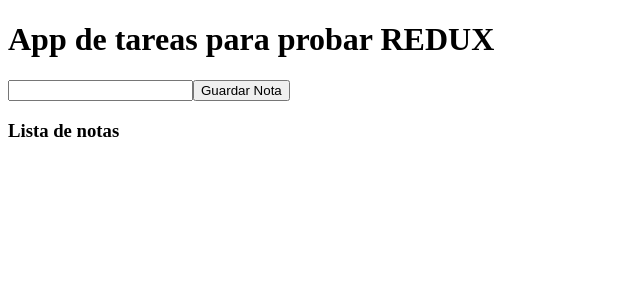
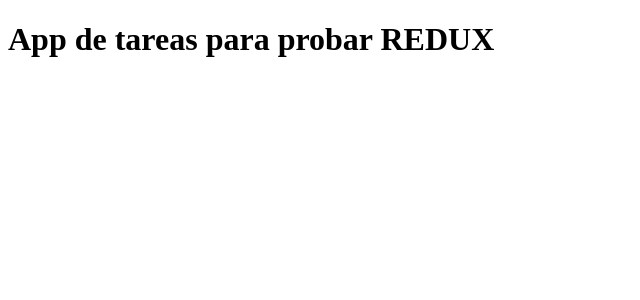
Before and after one commit to emisua/React-Redux-CRUD, a React (Vite) app: page / in a window 1280 px wide. Shown: the top 300 px of the page, without its empty margins (0-640 px from the left). Built offline with nearby package versions, Linux system fonts and the light colour scheme.

Commit message:
Limpio el proyecto

```diff
--- a/src/App.jsx
+++ b/src/App.jsx
@@ -1,37 +1,7 @@
-import Nota from './components/Nota';
-import { useState } from 'react';
-import { useSelector, useDispatch } from 'react-redux';
-import { newNote } from './features/NotaSlice';
-
 function App() {
-  const notas = useSelector((state) => state.notas.listaNotas);
-  console.log(notas);
-  const dispatch = useDispatch();
-  const [text, setText] = useState();
-  const handleSubmit = (e) => {
-    e.preventDefault();
-    dispatch(newNote(text));
-    setText('');
-  };
-
   return (
     <div className="App">
       <h1>App de tareas para probar REDUX</h1>
-      <form>
-        <input
-          type="text"
-          value={text}
-          onChange={(e) => setText(e.target.value)}
-        />
-        {console.log(text)}
-        <button onClick={(e) => handleSubmit(e)}>Guardar Nota</button>
-      </form>
-      <div className="listaNotas">
-        <h3>Lista de notas</h3>
-        {notas.map((nota) => (
-          <Nota nota={nota} key={nota} />
-        ))}
-      </div>
     </div>
   );
 }
--- a/src/components/Nota.jsx
+++ /dev/null
@@ -1,14 +0,0 @@
-import { deleteNote } from '../features/NotaSlice';
-import { useDispatch } from 'react-redux';
-
-const Nota = ({ nota }) => {
-  const dispatch = useDispatch();
-  return (
-    <>
-      <p>{nota}</p>
-      <button onClick={() => dispatch(deleteNote(nota))}>Borrar</button>
-    </>
-  );
-};
-
-export default Nota;
```
